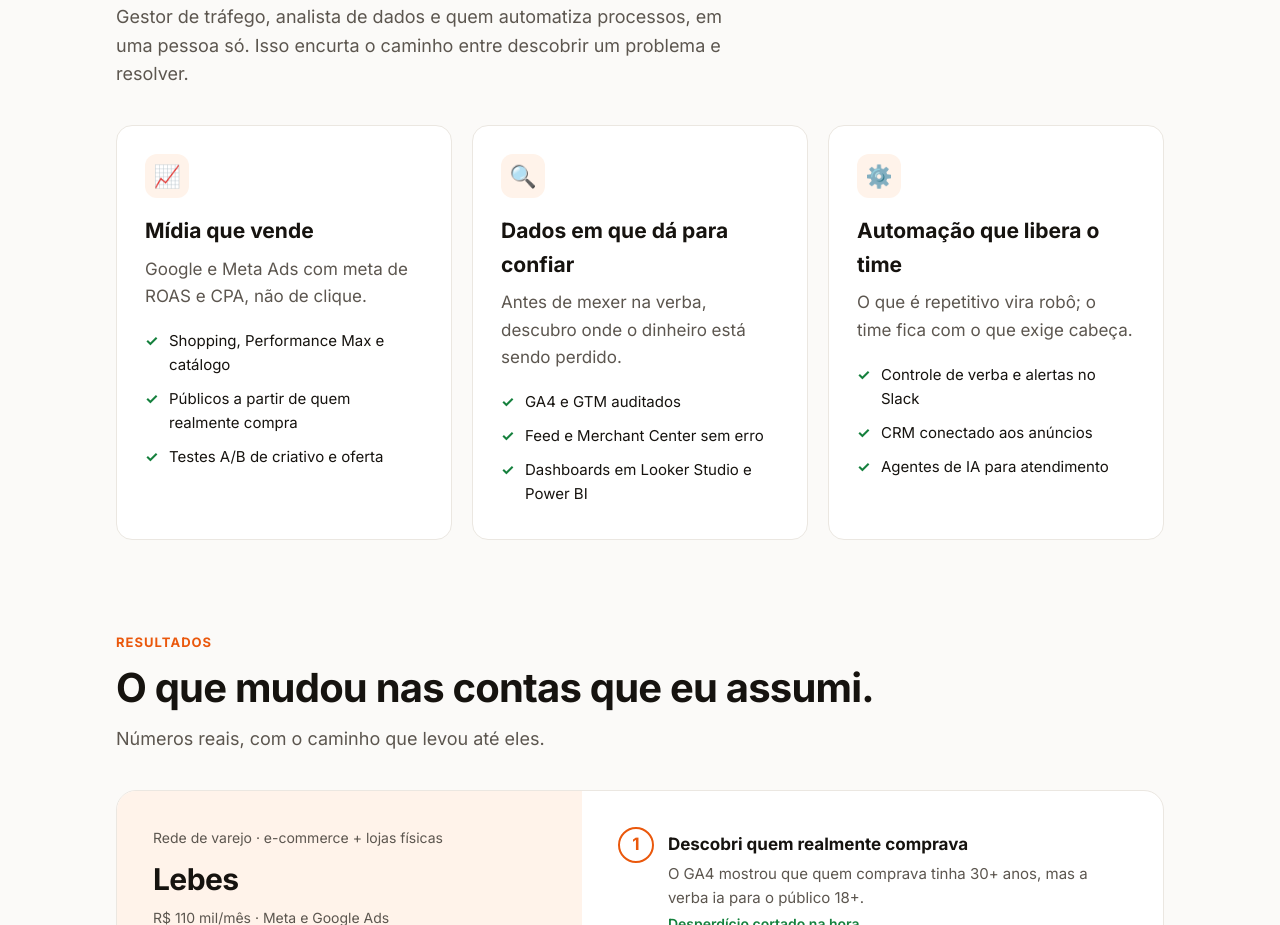
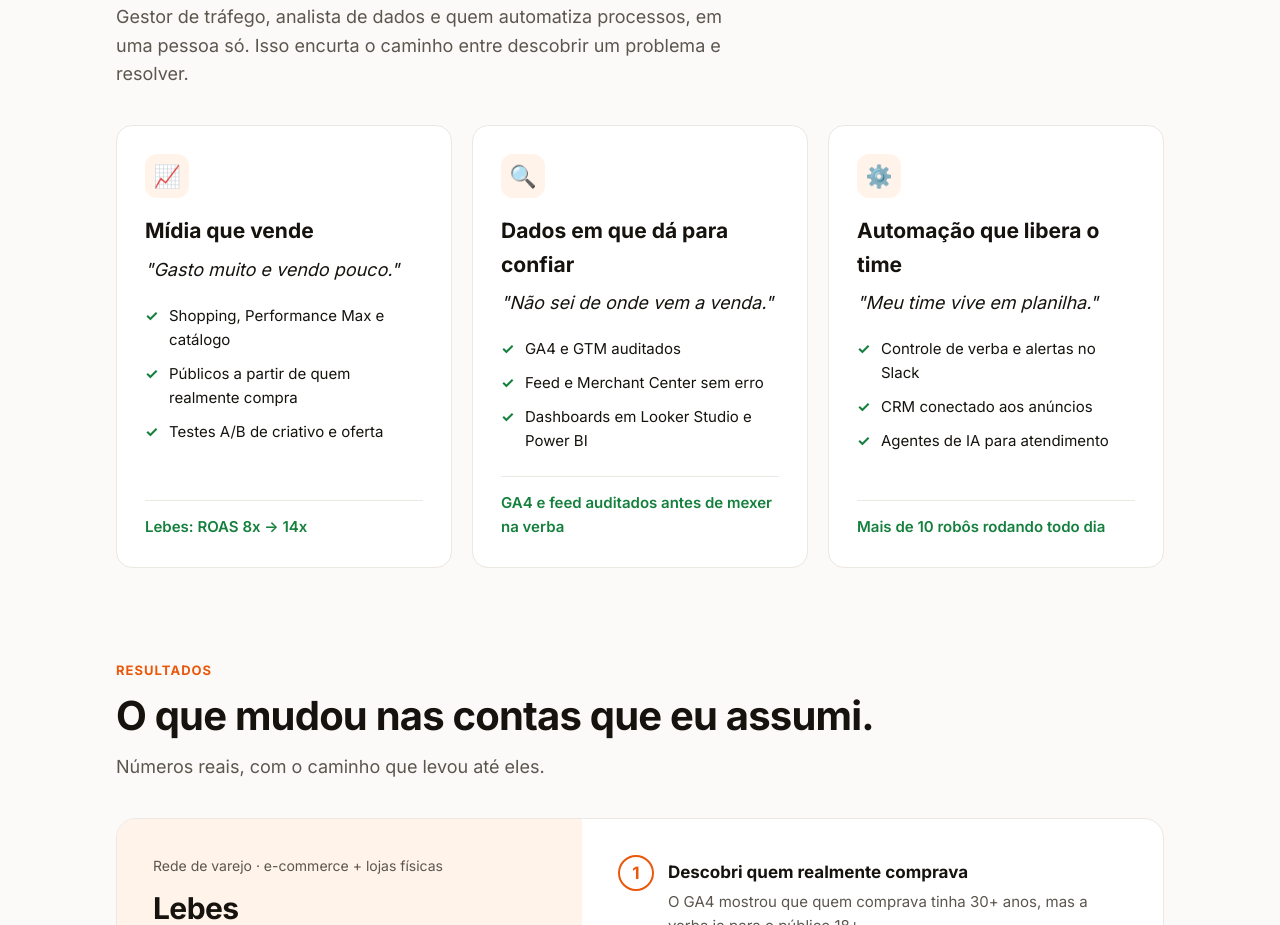
Before and after one commit to jonathanrobertsilveira-wq/jonathanrobertsilveira-wq.github.io, a plain HTML site: page index.html in a window 1280 px wide. Shown: the part 1257-2182 px from the top of the page. Drawn offline with Linux system fonts and the light colour scheme.

Commit message:
Seção O que eu entrego: dor do cliente e prova em cada pilar
Co-Authored-By: Claude Opus 5.5 <noreply@anthropic.com>

```diff
--- a/index.html
+++ b/index.html
@@ -86,6 +86,10 @@
   .pillar ul { margin: 0; padding: 0; list-style: none; font-size: 15px; }
   .pillar li { padding: 5px 0 5px 24px; position: relative; }
   .pillar li::before { content: "✓"; position: absolute; left: 0; color: var(--good); font-weight: 700; }
+  .pillar { display: flex; flex-direction: column; }
+  .pillar p.pain { font-size: 18px; font-style: italic; color: var(--text); }
+  .pillar ul { margin-bottom: 18px; }
+  .pillar p.proof { margin: auto 0 0; padding-top: 14px; border-top: 1px solid var(--line); color: var(--good); font-weight: 600; font-size: 15px; }
 
   /* CASES */
   .case-main { background: var(--surface); border: 1px solid var(--line); border-radius: 20px; overflow: hidden; display: grid; grid-template-columns: 1fr 1.25fr; }
@@ -255,20 +259,23 @@
       <div class="pillar">
         <div class="ic">📈</div>
         <h3>Mídia que vende</h3>
-        <p>Google e Meta Ads com meta de ROAS e CPA, não de clique.</p>
+        <p class="pain">"Gasto muito e vendo pouco."</p>
         <ul><li>Shopping, Performance Max e catálogo</li><li>Públicos a partir de quem realmente compra</li><li>Testes A/B de criativo e oferta</li></ul>
+        <p class="proof">Lebes: ROAS 8x → 14x</p>
       </div>
       <div class="pillar">
         <div class="ic">🔍</div>
         <h3>Dados em que dá para confiar</h3>
-        <p>Antes de mexer na verba, descubro onde o dinheiro está sendo perdido.</p>
+        <p class="pain">"Não sei de onde vem a venda."</p>
         <ul><li>GA4 e GTM auditados</li><li>Feed e Merchant Center sem erro</li><li>Dashboards em Looker Studio e Power BI</li></ul>
+        <p class="proof">GA4 e feed auditados antes de mexer na verba</p>
       </div>
       <div class="pillar">
         <div class="ic">⚙️</div>
         <h3>Automação que libera o time</h3>
-        <p>O que é repetitivo vira robô; o time fica com o que exige cabeça.</p>
+        <p class="pain">"Meu time vive em planilha."</p>
         <ul><li>Controle de verba e alertas no Slack</li><li>CRM conectado aos anúncios</li><li>Agentes de IA para atendimento</li></ul>
+        <p class="proof">Mais de 10 robôs rodando todo dia</p>
       </div>
     </div>
   </div>
```
